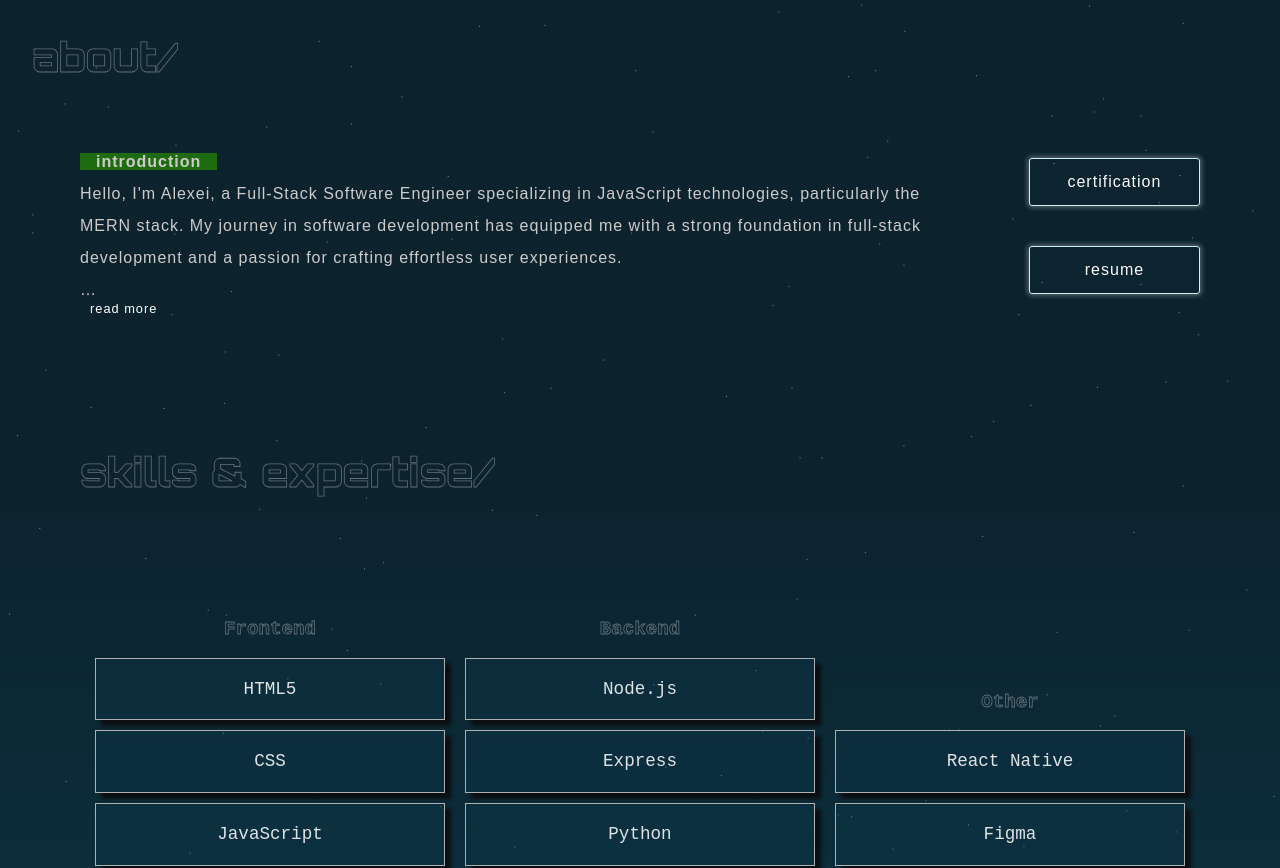
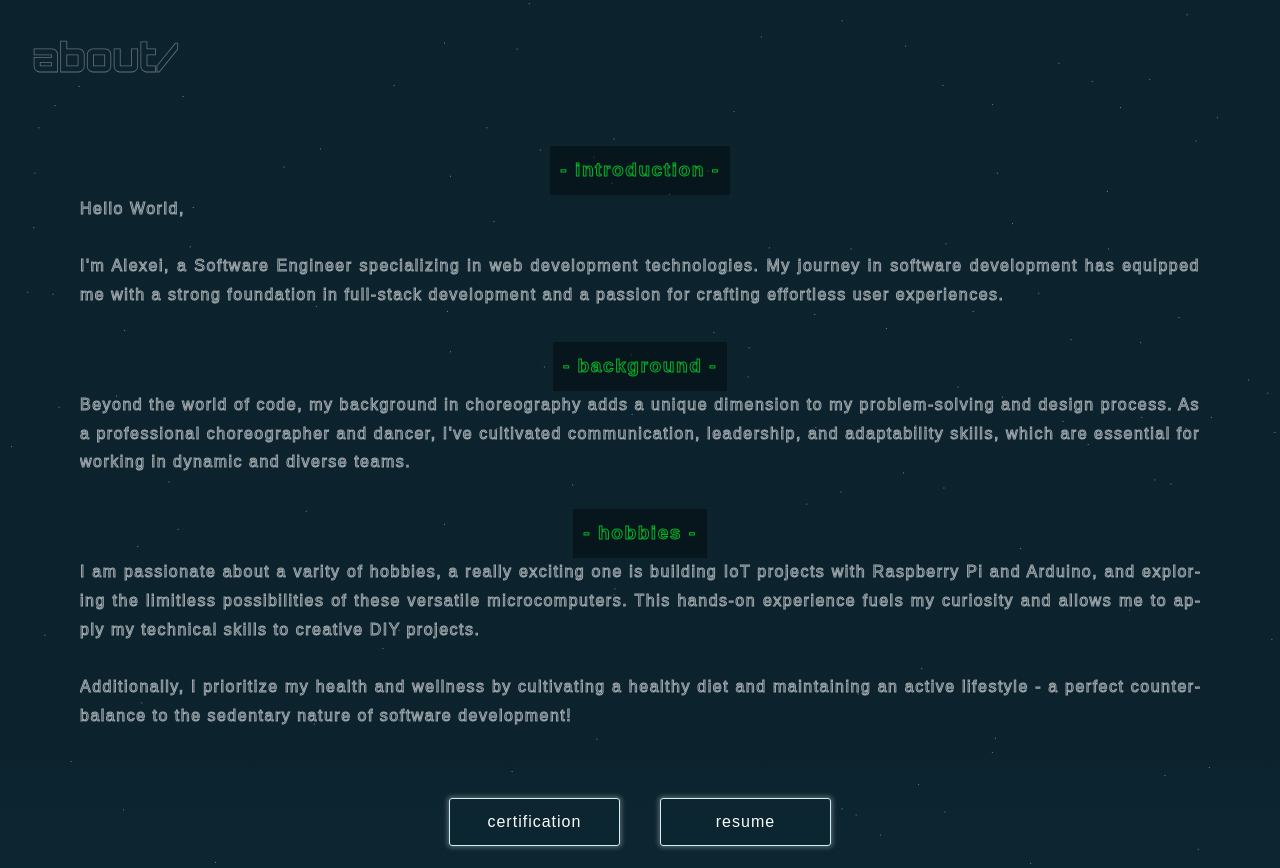
Before and after one commit to Alex-dev7/ar_portfolio, a React (Vite) app: page / in a window 1280 px wide. Shown: the part 801-1669 px from the top of the page. Built offline with nearby package versions, Linux system fonts and the light colour scheme; a web font is replaced by a local one.

Commit message:
about update

```diff
--- a/src/components/Bio/Bio.jsx
+++ b/src/components/Bio/Bio.jsx
@@ -32,38 +32,51 @@ function Bio(props){
         <div className="bio-wrapper">
             <div className="outter-text-wrapper">
                 <div className='text-wrapper'>
-                    <p className={toggle ? 'falseStyle' : 'trueStyle'}>
+                    <div className="text-container">
 
-                        <span className='introduction'>introduction</span>
-                        <br/>
-                            Hello, I'm Alexei, a Full-Stack Software Engineer specializing in JavaScript technologies, particularly the MERN stack. My journey in software development has equipped me with a strong foundation in full-stack development and a passion for crafting effortless user experiences.
-                        <br/><br/>
+                        <div className='cell'>
+                            <span className='introduction'>- introduction -</span>
+                            <p>
+                                Hello World, <br/><br/> I'm Alexei, a Software Engineer specializing in web development technologies. My journey in software development has equipped me with a strong foundation in full-stack development and a passion for crafting effortless user experiences.
+                            </p>
+                            {/* <img loading='eager' src='cell1.jpg' alt='watch'/>                          */}
+                        </div>
 
+                        <div className='cell'>
+                            <span className='background' >- background -</span>
+                            <p>
+                                Beyond the world of code, my background in choreography adds a unique dimension to my problem-solving and design process. As a professional choreographer and dancer, I've cultivated communication, leadership, and adaptability skills, which are essential for working in dynamic and diverse teams.
+                            </p>
+                            {/* <img loading='eager' src='cell2.jpg' alt='watch'/>                           */}
+                        </div>
 
+                        <div >
+                            <span className='hobbies' >- hobbies -</span>
+                            <p>
+                            I am passionate about a varity of hobbies, a really exciting one is building IoT projects with Raspberry Pi and Arduino, and exploring the limitless possibilities of these versatile microcomputers. This hands-on experience fuels my curiosity and allows me to apply my technical skills to creative DIY projects.
+                            {/* <hr/> */}
+                            <br/><br/>
+                            Additionally, I prioritize my health and wellness by cultivating a healthy diet and maintaining an active lifestyle - a perfect counterbalance to the sedentary nature of software development!
+                                {/* Away from the screen, I am passionate about a varity of hobbies. I have a deep appreciation for music and enjoy spending free time learning to play musical instruments. Additionally, I prioritize my health and wellness by cultivating a healthy diet and maintaining an active lifestyle - a perfect counterbalance to the sedentary nature of software development!                     */}
+                            </p>
+                        </div>
 
-                        <span className='background' >background</span>
-                        <br/>
-                            Beyond the world of code, my background in choreography adds a unique dimension to my problem-solving and design process. As a professional choreographer and dancer, I've cultivated communication, leadership, and adaptability skills, which are essential for working in dynamic and diverse teams.
-                        <br/><br/>
+                       {/* <div className='cell'> */}
+                            {/* <span style={{fontSize: '50px'}}>&#9881;</span><br/> */}
+                            {/* <span className='hobbies' >- hobbies -</span>
+                            <p>
+                                I have a fascination with the intricate world of horology. Fixing and restoring old watches is a new hobby of mine that I am quickly becoming enamored with. I find that it not only tests my patience and attention to detail but also connects me with the craftsmanship styles of the past.
+                            </p> */}
+                            {/* <img loading='eager' src='cell4.jpg' alt='watch'/>    */}
+                       {/* </div>  */}
 
-
-
-                        <span className='hobbies' >hobbies</span><br/><br/>
-                        <span style={{fontSize: '50px'}}>&#127928;</span><br/>
-                            Away from the screen, I am passionate about a varity of hobbies. I have a deep appreciation for music and enjoy spending free time learning to play musical instruments. Additionally, I prioritize my health and wellness by cultivating a healthy diet and maintaining an active lifestyle - a perfect counterbalance to the sedentary nature of software development!
-                        <br/><br/>
-
-
-                        <span style={{fontSize: '50px'}}>&#9881;</span><br/>
-                            I have a fascination with the intricate world of horology. Fixing and restoring old watches is a new hobby of mine that I am quickly becoming enamored with. I find that it not only tests my patience and attention to detail but also connects me with the craftsmanship styles of the past.
-                        <br/><br/>
                         {/* <p>
                             <span style={{fontSize: '50px'}}>&#129302;</span><br/>
                             Beyond that, I enjoy building things with Raspberry Pi, exploring the limitless possibilities of this versatile microcomputer. This hands-on experience fuels my curiosity and allows me to apply my technical skills to creative DIY projects.
                         </p> */}
 
-                    </p>
-                        <span className='clampButton' onClick={handleClick} >{toggle ? "read less" : "read more"}</span>
+                    </div>
+
                     <div className='cred-container'>
                         {/* <a href="mailto:rusualexei1995@gmail.com"> email ✉️</a> */}
                         <a className="download-button" href={certificate} target="_blank" > certification</a>
--- a/src/components/Bio/bio.scss
+++ b/src/components/Bio/bio.scss
@@ -70,10 +70,9 @@
         .outter-text-wrapper {
             border-radius: 15px;
             width: 100%;
+            min-height: 100vh;
             margin: 0 auto;
             display: flex;
-
-            // align-items: flex-end;
             position: relative;
             img {
                 position: absolute;
@@ -83,66 +82,153 @@
                }
 
             .text-wrapper {
-            width: 75%;
+                display: flex;
+                flex-direction: column;
+                justify-content: center;
+                align-items: center;
+                width: 100%;
                 margin: 0 auto;
-            // border: 1px solid rgba(206, 240, 246, 0.999);
-            display: flex;
-            flex-direction: row;
-            // align-content: end;
                 text-align: start;
-            padding: 3rem;
-            gap: 4rem;
                 z-index: 11;
                 font-size: 1.1rem;
                 letter-spacing: 1px;
                 font-family: Arial, Helvetica, sans-serif;
 
-            .introduction {
-                background-color: #278b03b5;
-                width: fit-content;
-                padding: 0 16px;
-            }
-            .background {
-                background-color: #0b6eb5b3;
-                width: fit-content;
-                padding: 0 16px;
-            }
-            .hobbies {
-                background-color: #be9d0caf;
-                width: fit-content;
-                padding: 0 16px;
-            }
-            p {
+
+            .text-container {
+                width: 100%;
+                height: auto;
+                padding-right:5px;
                 color: rgb(206, 203, 203);
                 line-height: 2rem;
+                display: flex;
+                flex-direction: row;
+                justify-content: space-between;
+                position: relative;
+                overflow: hidden;
+                flex-wrap: wrap;
+                gap: 2rem;
+
+                div {
+                    width: 420px;
+                    height: 600px;
+                    min-height: 450px;
+
+                    position: relative;
+                    background-color: #132d3b00;
+                    opacity: 0;
+                    transition: all .8s ease-in-out;
+                    text-align: justify;
+                    text-justify: inter-word;
+                    hyphens: auto;
+
 
                     span {
+                        font-size: 1.2rem;
+                        padding: 10px;
+                        -webkit-text-stroke: 1px #00ff2faf;
+                        letter-spacing: 0rem;
                         font-weight: 900;
+                        color: #007a0000;
+                        background-color: #00000063;
+                        height: fit-content;
+                        letter-spacing: 1.5px;
                     }
 
 
-            }
-            .clampButton {
-                position: absolute;
-                    cursor: pointer !important;
-                    font-size: 0.8rem;
-                    bottom: 0%;
-                    padding: 0 10px;
-                    color: white;
-                    border-radius: 5px;
-                    transition: all .3s linear;
+
+                    p {
+                        -webkit-text-stroke: 1px #ffffff9c;
+                        font-weight: 200;
+                        color: #ffffff00;
+                        height: fit-content;
+                        letter-spacing: 1.5px;
                         &:hover {
-                        // background-color: #0fa3d4c4;
-                        text-decoration: underline;
+                            -webkit-text-stroke: 1px #00ff2faf;
 
                         }
                     }
+
+                }
+
+                div:nth-child(1) {
+                    left: 50%;
+                    transform: translateX(-50%); // First div stays in place
+                    z-index: 50;
+                    opacity: 1;
+                    // background-image: url('/frame1.jpg');
+
+
+                }
+
+                div:nth-child(2) {
+                    transform: translateX(100vw); // Start off-screen to the left
+                    transition-delay: 0.2s;
+                    z-index: 40;
+                    // background-image: url('/frame2.jpg');
+
+
+                }
+
+                div:nth-child(3) {
+                    transform: translateX(100vw); // Start off-screen to the left
+                    transition-delay: 0.4s;
+                    z-index: 30;
+                    // background-image: url('/frame3.jpg');
+
+                }
+
+                div:nth-child(4) {
+                    transform: translateX(100vw); // Start off-screen to the left
+                    transition-delay: 0.6s;
+                    z-index: 20;
+                    // background-image: url('/frame4.jpg');/
+                    // box-shadow: 6px 6px 4px #0b0b0bd8;
+                }
+
+                &:hover div:nth-child(1) {
+                    left: 0;
+                    transform: translateX(0); // Slide in second div
+                    opacity: 1;
+                    transform: opacity .1s ease-in-out;
+
+
+                    p {
+
+                        -webkit-line-clamp: 0;
+                        overflow: visible;
+                        display: -webkit-box;
+                        -webkit-box-orient: vertical;
+                    }
+
+                }
+
+                &:hover div:nth-child(2) {
+                    transform: translateX(0); // Slide in second div
+                    opacity: 1;
+                    transform: opacity .1s ease-in-out;
+                }
+
+                &:hover div:nth-child(3) {
+                    transform: translateX(0); // Slide in third div
+                    opacity: 1;
+                    transform: opacity .1s ease-in-out;
+                }
+
+                &:hover div:nth-child(4) {
+                    transform: translateX(0); // Slide in fourth div
+                    opacity: 1;
+                    transform: opacity .1s ease-in-out;
+
+                }
+            }
+
 
             .cred-container {
                 margin: auto 0;
                 display: flex;
                 // align-self: flex-start;
-                flex-direction: column;
+                flex-direction: row;
                 gap: 2.5rem;
                 // position: absolute;
                 a {
@@ -256,7 +342,6 @@
                     gap: .5rem;
                     // font-size: 0.9rem;
                     border: 1px solid rgba(175, 177, 177, 0.996);
-
                     box-shadow: 6px 6px 4px #0b0b0bd8;
                     z-index: 111;
                     position: relative;
@@ -368,6 +453,26 @@
                 padding: 1rem;
                 font-size: 1rem;
                 line-height: 1.6rem;
+
+                .text-container {
+                    width: 100%;
+                    height: auto;
+                    padding-right:0;
+                    line-height: 1.8rem;
+
+                    div {
+                        width: 100%;
+                        height: fit-content;
+                        min-height: 0;
+                        margin: 0 auto;
+
+                        &:nth-child(-n+4) {
+                            transform: translateX(0);
+                            left: 0;
+                            opacity: 1;
+                        }
+
+                    }
                 }
             }
 
@@ -518,4 +623,4 @@
             }
         }
     }
-}
+}}
--- a/src/components/Header/Header.jsx
+++ b/src/components/Header/Header.jsx
@@ -58,7 +58,7 @@ function Header(props){
                     <img fetchpriority="high" src={cos} alt='astronaut' width={560} height={400} className='cos' />
                     <span className='led-light'></span>
                     <div className='hello-container' ref={helloRef}>
-                        <h2 className='hello'>Hi, my name is Alexei</h2>
+                        <h2 className='hello'>Welcome!</h2>
                         <h2 className="hello" >Explore my work and get in touch!</h2>
                     </div>
                 </div>
--- a/src/components/Header/header.scss
+++ b/src/components/Header/header.scss
@@ -87,6 +87,9 @@
         color: #0E141B;
         -webkit-text-stroke: 1px rgb(243, 243, 243);
         text-transform: uppercase;
+        position: absolute;
+        top:0 ;
+        left: 0;
         // animation: textAnim .3s ease 1.3s 2 normal forwards;
         @keyframes textAnim {
             0%,
```
Also changed, not shown: public/stars.jpg (deleted). Lines whose indentation alone changed are shown as unchanged.
